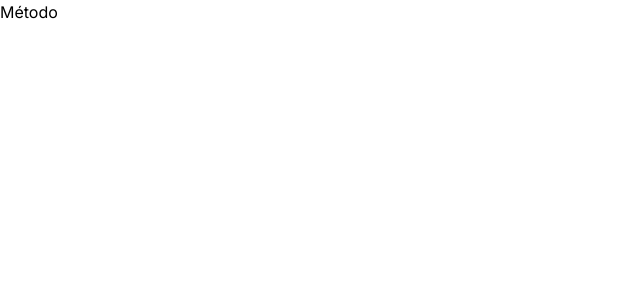
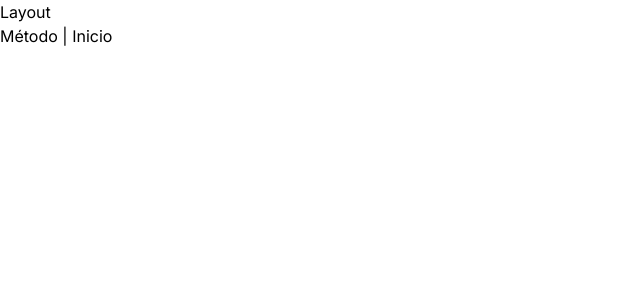
Before and after one commit to florluzduarte/metodo-fadu-uba, a Next.js app: page / in a window 1280 px wide. Shown: the top 300 px of the page, without its empty margins (0-640 px from the left). Built offline with nearby package versions, Linux system fonts and the light colour scheme.

Commit message:
feat: initial file structure

```diff
--- /dev/null
+++ b/src/app/alumnos/page.tsx
@@ -0,0 +1,8 @@
+
+export default function StudentsPage() {
+  return (
+    <div>
+      <h1>Students Dashboard</h1>
+    </div>
+  );
+}
--- /dev/null
+++ b/src/app/catedra/page.tsx
@@ -0,0 +1,8 @@
+
+export default function CatedraPage() {
+  return (
+    <div>
+      <h1>Sobre la Cátedra</h1>
+    </div>
+  );
+}
--- /dev/null
+++ b/src/app/consignas/page.tsx
@@ -0,0 +1,8 @@
+
+export default function ConsignasPage() {
+  return (
+    <div>
+      <h1>Trabajos Prácticos</h1>
+    </div>
+  );
+}
--- /dev/null
+++ b/src/app/docentes/page.tsx
@@ -0,0 +1,8 @@
+
+export default function DocentesPage() {
+  return (
+    <div>
+      <h1>Docentes Page</h1>
+    </div>
+  );
+}
--- a/src/app/layout.tsx
+++ b/src/app/layout.tsx
@@ -16,7 +16,10 @@ export default function RootLayout({
 }>) {
   return (
     <html lang="es">
-      <body className={inter.className}>{children}</body>
+      <body className={inter.className}>
+        <h1>Layout</h1>
+        {children}
+      </body>
     </html>
   );
 }
--- a/src/app/page.tsx
+++ b/src/app/page.tsx
@@ -1,9 +1,7 @@
-import Image from "next/image";
-
 export default function Home() {
   return (
     <main>
-      <h1>Método</h1>
+      <h1>Método | Inicio</h1>
     </main>
   );
 }
--- /dev/null
+++ b/src/app/teoricas/page.tsx
@@ -0,0 +1,8 @@
+
+export default function TeoricasPage() {
+  return (
+    <div>
+      <h1>Teóricas Page</h1>
+    </div>
+  );
+}
```
